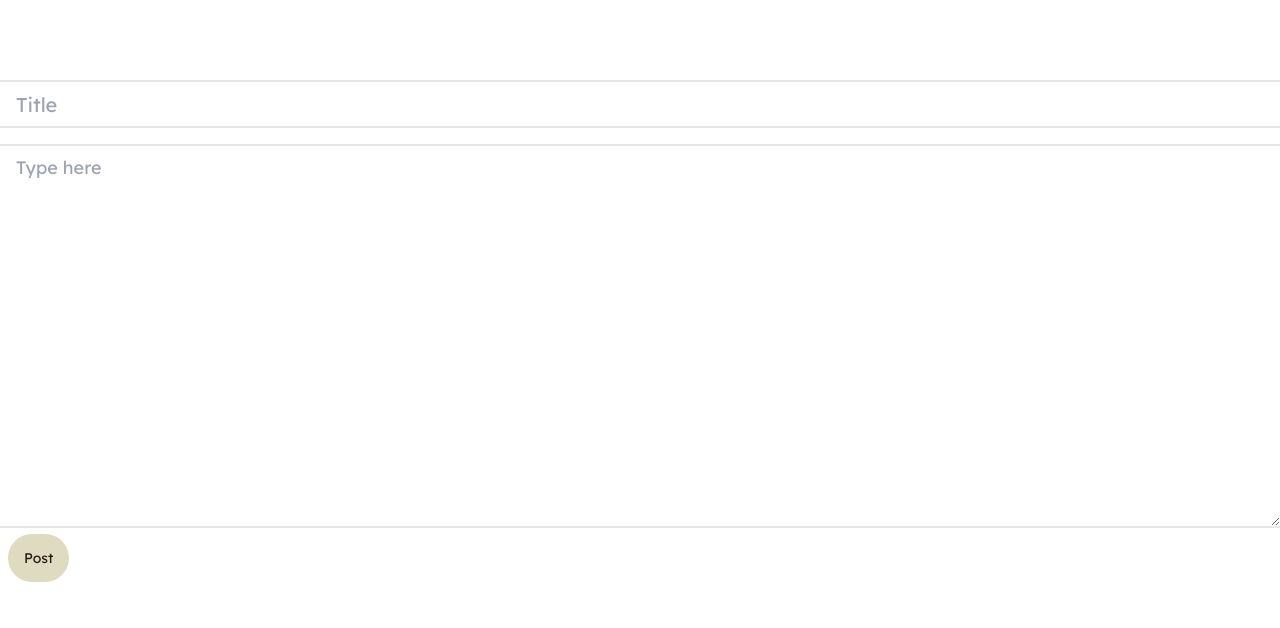
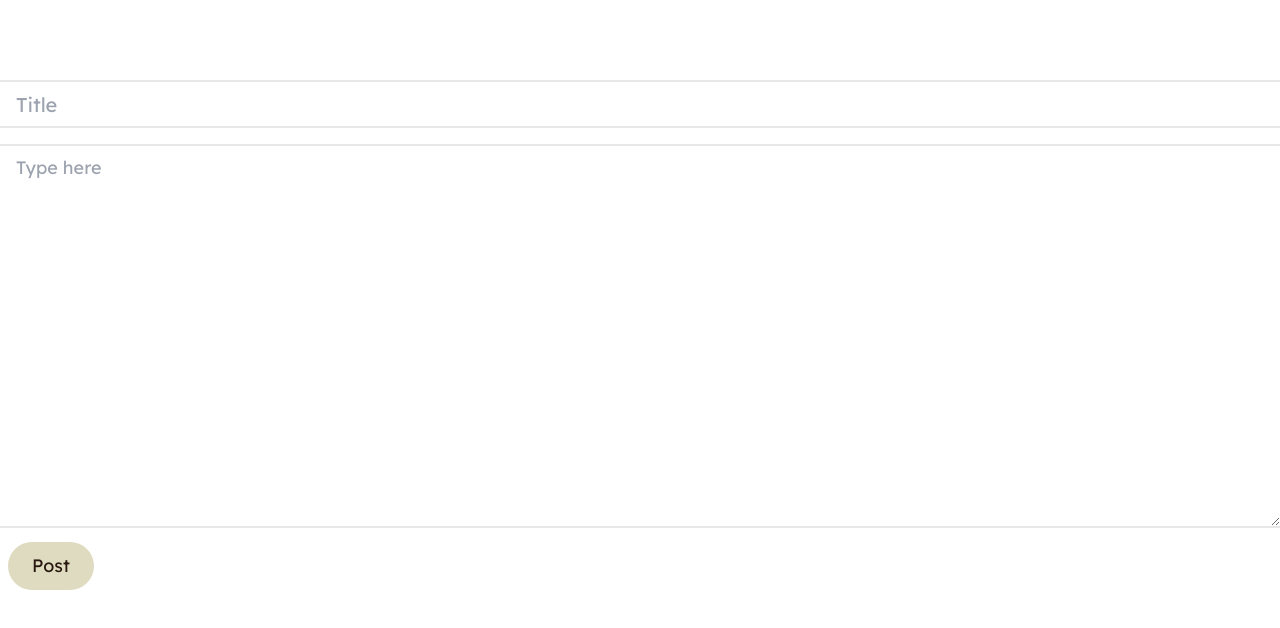
Before and after one commit to SamuelShally/ekko, a React (Create React App) app in the folder frontend/: page /post in a window 1280 px wide. Shown: the top 628 px of the page. Built offline with nearby package versions, Linux system fonts and the light colour scheme.

Commit message:
minor changes

```diff
--- a/frontend/src/components/BlogPost.jsx
+++ b/frontend/src/components/BlogPost.jsx
@@ -8,7 +8,7 @@ const Post = () => {
             <textarea className="textarea textarea-bordered border-primary border-y-2 border-opacity-10
                                 mt-4 w-full h-96 text-lg"
                 placeholder="Type here" />
-            <button className="flex btn bg-accent rounded-full text-primary ml-2">Post</button>
+            <button className="flex btn bg-accent rounded-full text-primary ml-2 my-2 px-6 text-lg">Post</button>
         </div>
     )
 }
```
